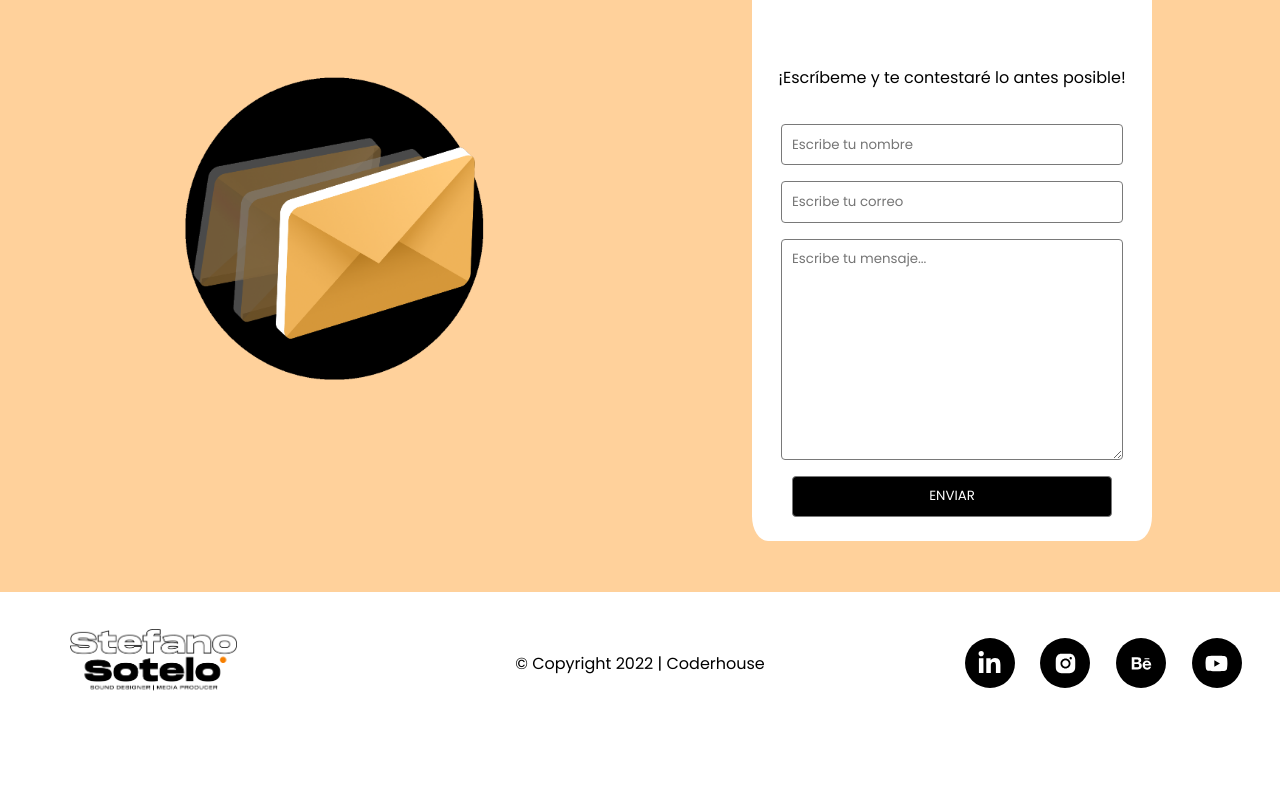
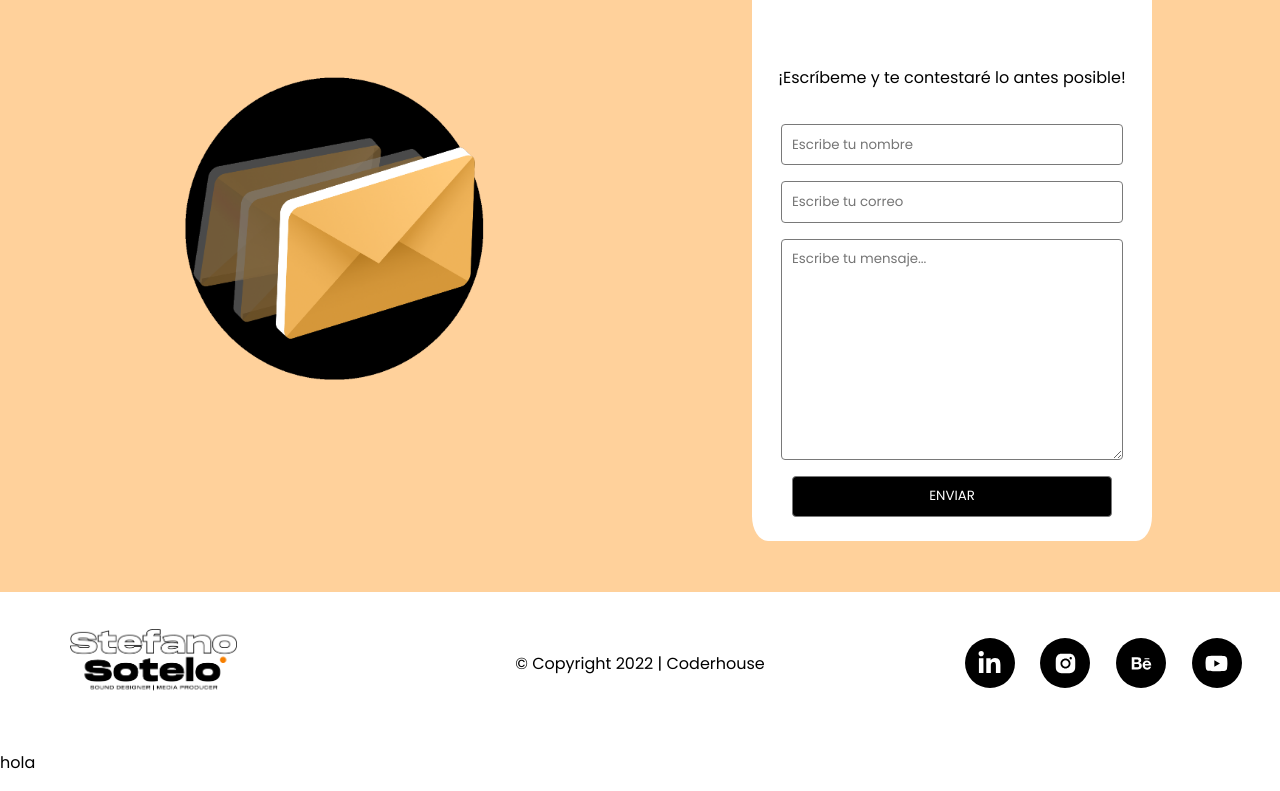
Before and after one commit to melinarmoreira/portfolioStefano, a React (Create React App) app: page / in a window 1280 px wide. Shown: the part 4128-4919 px from the top of the page. Before the commit the page ends 4862 px from the top, so only its background shows below. Built offline with nearby package versions, Linux system fonts and the light colour scheme; no server answers; the database is empty.

Commit message:
fix app.js

```diff
--- a/src/App.js
+++ b/src/App.js
@@ -27,6 +27,7 @@ function App() {
           <Clientes path="/clientes" />
           <Contacto path="/contacto" />
           <Footer path="/footer" />
+          <ContextAPI></ContextAPI>
         </Route>
       </Switch>
     </BrowserRouter>
```
